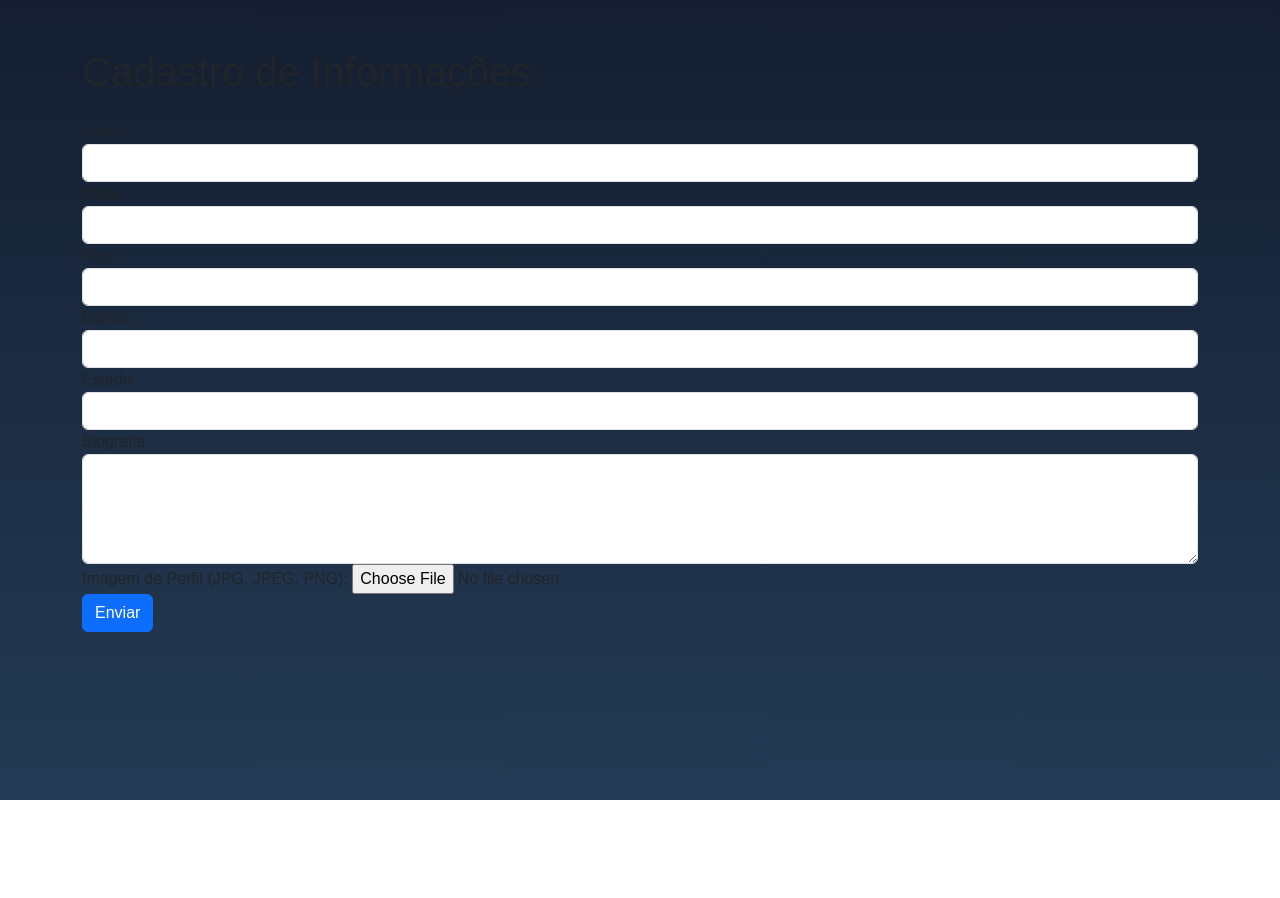
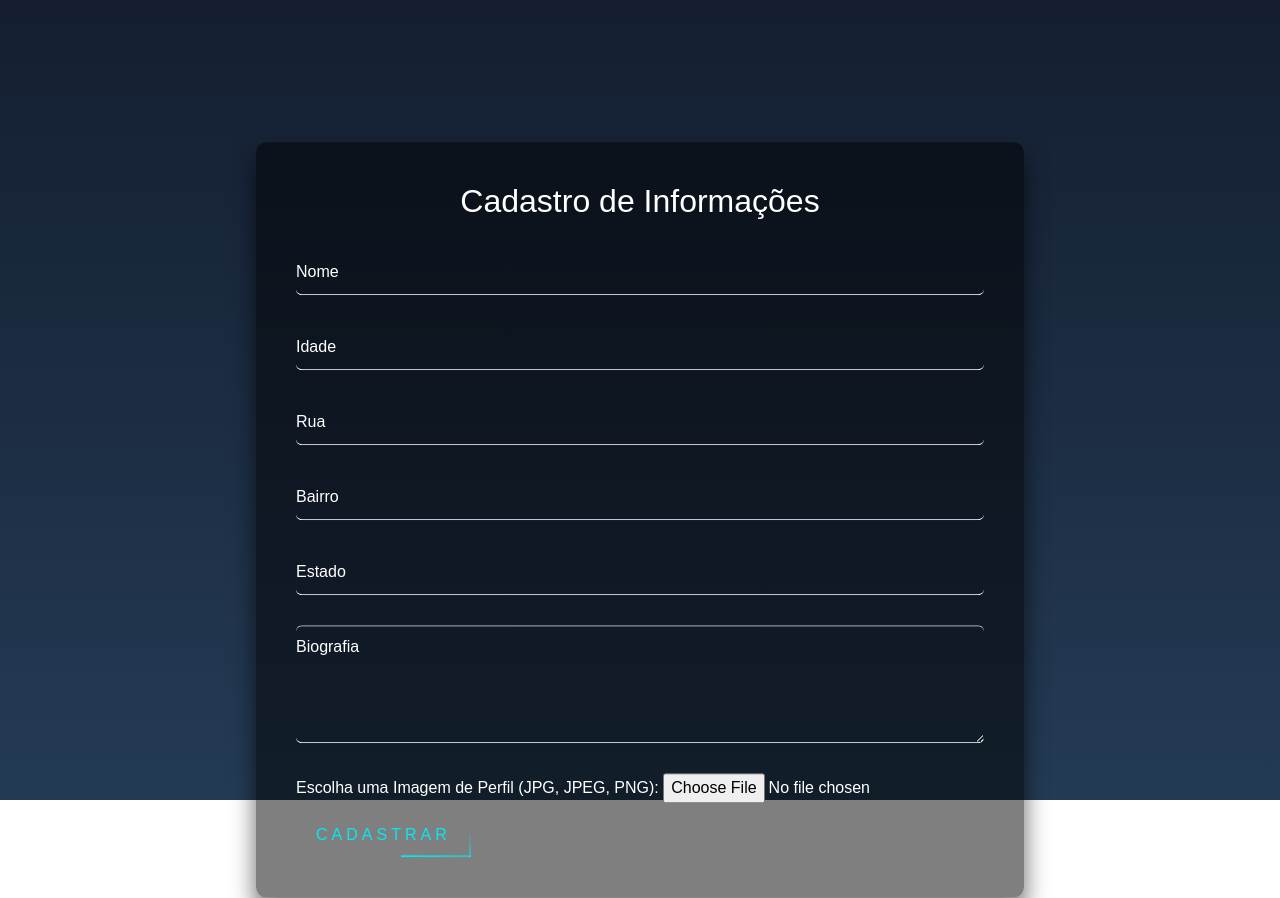
Before and after one commit to Dev-Isaque/information-users, a PHP site: page /includes/cadastro-informacao.php in a window 1280 px wide. Before the commit the page ends 800 px from the top, so only its background shows below. Run offline with PHP 8.4, Linux system fonts and the light colour scheme; some libraries are stand-ins or nearby versions.

Commit message:
Alteração nos campos dos formularios, e arrumando a logica da função de deixa a senha visive/invisivel

```diff
--- a/includes/cadastro-informacao.php
+++ b/includes/cadastro-informacao.php
@@ -1,38 +1,49 @@
-<?php include 'header.php'?>
+<?php include 'header.php' ?>
 
-<div class="container mt-5">
-        <h1 class="mb-4">Cadastro de Informações</h1>
+<div class="background-gradient"></div>
+
+<div class="gradient-container">
+  <div class="form-box form-box-info">
+    <h2>Cadastro de Informações</h2>
     <form id="informacoes-form" action="cadastro-informacao.php" method="post">
-            <div class="form-group">
-                <label for="nome">Nome:</label>
+      <div class="user-box">
         <input type="text" class="form-control" id="nome" name="nome" required>
+        <label for="nome">Nome</label>
+      </div>
+      <div class="user-box">
+        <input type="number" class="form-control" id="idade" name="idade" required>
+        <label for="idade">Idade</label>
+      </div>
+      <div class="user-box">
+        <input type="text" class="form-control" id="rua" name="rua" required>
+        <label for="rua">Rua</label>
+      </div>
+      <div class="user-box">
+        <input type="text" class="form-control" id="bairro" name="bairro" required>
+        <label for="bairro">Bairro</label>
+      </div>
+      <div class="user-box">
+        <input type="text" class="form-control" id="estado" name="estado" required>
+        <label for="estado">Estado</label>
+      </div>
+      <div class="user-box">
+        <textarea class="form-control" id="biografia" name="biografia" rows="4" required></textarea>
+        <label for="biografia">Biografia</label>
       </div>
       <div class="form-group">
-                <label for="idade">Idade:</label>
-                <input type="number" class="form-control" id="idade" name="idade" required>
-            </div>
-            <div class="form-group">
-                <label for="rua">Rua:</label>
-                <input type="text" class="form-control" id="rua" name="rua" required>
-            </div>
-            <div class="form-group">
-                <label for="bairro">Bairro:</label>
-                <input type="text" class="form-control" id="bairro" name="bairro" required>
-            </div>
-            <div class="form-group">
-                <label for="estado">Estado:</label>
-                <input type="text" class="form-control" id="estado" name="estado" required>
-            </div>
-            <div class="form-group">
-                <label for="biografia">Biografia:</label>
-                <textarea class="form-control" id="biografia" name="biografia" rows="4" required></textarea>
-            </div>
-            <div class="form-group">
-                <label for="imagem_perfil">Imagem de Perfil (JPG, JPEG, PNG):</label>
+        <label for="imagem_perfil">Escolha uma Imagem de Perfil (JPG, JPEG, PNG): </label>
         <input type="file" class="form-control-file" id="imagem_perfil" name="imagem_perfil" accept=".jpg, .jpeg, .png" required>
       </div>
-            <button type="submit" class="btn btn-primary">Enviar</button>
+
+      <button type="submit" class="submit-btn">
+        <span></span>
+        <span></span>
+        <span></span>
+        <span></span>
+        Cadastrar
+      </button>
     </form>
   </div>
+</div>
 
-<?php include 'rodape.php'?>
+<?php include 'rodape.php' ?>
--- a/src/css/style.css
+++ b/src/css/style.css
@@ -1,11 +1,26 @@
-html {
+html, body {
   height: 100%;
+  margin: 0;
+  padding: 0;
+  font-family: sans-serif;
+  overflow-x: hidden; /* Impede a barra de rolagem horizontal */
 }
-  body {
-    margin:0;
-    padding:0;
-    font-family: sans-serif;
-    background: linear-gradient(#141e30, #243b55);
+
+.background-gradient {
+  position: fixed;
+  top: 0;
+  left: 0;
+  width: 100vw; /* Largura em relação à largura da janela de visualização */
+  height: 100vh; /* Altura em relação à altura da janela de visualização */
+  z-index: -1;
+  background: linear-gradient(#141e30, #243b55); /* Gradiente de fundo */
+}
+
+.gradient-container {
+  display: flex;
+  flex-direction: column;
+  min-height: 100vh; /* Altura mínima igual à altura da janela de visualização */
+  padding-top: 120px; /* Ajuste para manter o conteúdo afastado do topo */
 }
 
 /****** PAGINA DE LOGIN / CADASTRO******/
@@ -13,31 +28,33 @@ html {
   color: #fff;
 }
 
-.login-box {
+.form-box {
   position: absolute;
-  top: 50%;
-  left: 50%;
+  top: 50%; /* Posiciona o topo do elemento no centro vertical da janela de visualização */
+  left: 50%; /* Posiciona a esquerda do elemento no centro horizontal da janela de visualização */
   width: 400px;
   padding: 40px;
-  transform: translate(-50%, -50%);
-  background: rgba(0,0,0,.5);
+  transform: translate(-50%, -50%); /* Centraliza o elemento horizontalmente e verticalmente */
+  z-index: 1; /* Garante que o formulário esteja acima do gradiente de fundo */
   box-sizing: border-box;
   box-shadow: 0 15px 25px rgba(0,0,0,.6);
   border-radius: 10px;
+  background: rgba(0,0,0,.5); /* Fundo semitransparente */
+  color: #fff; /* Cor do texto */
 }
 
-.login-box h2 {
+.form-box h2 {
 margin: 0 0 30px;
 padding: 0;
 color: #fff;
 text-align: center;
 }
 
-.login-box .user-box {
+.form-box .user-box {
 position: relative;
 }
 
-.login-box .user-box input {
+.form-box .user-box input {
 width: 100%;
 padding: 10px 0;
 font-size: 16px;
@@ -48,7 +65,16 @@ html {
 outline: none;
 background: transparent;
 }
-.login-box .user-box label {
+
+.form-box .user-box input:valid,
+.form-box .user-box input:valid {
+  background-color: #E8F0FE;
+  color: #000;
+  font-size: 12px;
+  padding-left: 5px;
+}
+
+.form-box .user-box label {
 position: absolute;
 top:0;
 left: 0;
@@ -59,15 +85,45 @@ html {
 transition: .5s;
 }
 
-.login-box .user-box input:focus ~ label,
-.login-box .user-box input:valid ~ label {
+.form-box .user-box input:focus ~ label,
+.form-box .user-box input:valid ~ label {
 top: -35px;
 left: 0;
 color: #03e9f4;
 font-size: 12px;
 }
 
-.login-box form .submit-btn {
+.form-box .user-box textarea {
+  width: 100%;
+  padding: 10px 0;
+  font-size: 16px;
+  color: #fff;
+  margin-bottom: 30px;
+  border: none;
+  border-top: 1px solid #fff;
+  border-bottom: 1px solid #fff;
+  outline: none;
+  background: transparent;
+}
+
+.form-box .user-box textarea:focus ~ label,
+.form-box .user-box textarea:valid ~ label {
+  top: -35px;
+  left: 0;
+  color: #03e9f4;
+  font-size: 12px;
+}
+
+.form-box .user-box textarea:valid {
+  background-color: #E8F0FE;
+  color: #000;
+  font-size: 12px;
+  padding-left: 5px;
+}
+
+
+
+.form-box form .submit-btn {
 position: relative;
 display: inline-block;
 padding: 10px 20px;
@@ -84,19 +140,18 @@ html {
 background: transparent;
 }
 
-.login-box form .submit-btn:hover {
+.form-box form .submit-btn:hover {
 background: #03e9f4;
 color: #fff;
-  border-radius: 5px;
 box-shadow: 0 0 5px #03e9f4, 0 0 25px #03e9f4, 0 0 50px #03e9f4, 0 0 100px #03e9f4;
 }
 
-.login-box form .submit-btn span {
+.form-box form .submit-btn span {
 position: absolute;
 display: block;
 }
 
-.login-box form .submit-btn span:nth-child(1) {
+.form-box form .submit-btn span:nth-child(1) {
 top: 0;
 left: -100%;
 width: 100%;
@@ -114,7 +169,7 @@ html {
 }
 }
 
-.login-box form .submit-btn span:nth-child(2) {
+.form-box form .submit-btn span:nth-child(2) {
 top: -100%;
 right: 0;
 width: 2px;
@@ -133,7 +188,7 @@ html {
 }
 }
 
-.login-box form .submit-btn span:nth-child(3) {
+.form-box form .submit-btn span:nth-child(3) {
 bottom: 0;
 right: -100%;
 width: 100%;
@@ -152,7 +207,7 @@ html {
 }
 }
 
-.login-box form .submit-btn span:nth-child(4) {
+.form-box form .submit-btn span:nth-child(4) {
 bottom: -100%;
 left: 0;
 width: 2px;
@@ -187,10 +242,16 @@ html {
   color: #ccc;
 }
 
+.form-box-info {
+  width: 60%;
+  margin-top: 120px;
+  margin-bottom: 120px;
+}
+
 /****** PAGINA DE INDEX ******/
 
 .curriculum-container {
-    max-width: 800px;
+    max-width: 600px;
     margin: auto;
     padding: 20px;
 }
--- a/src/js/script.js
+++ b/src/js/script.js
@@ -15,13 +15,10 @@ $('#login-form').submit(function(event) {
         },
         success: function(response) {
             if (response === 'success') {
-                // Redirecionar para a página principal após o login
                 window.location.href = '../index.php';
             } else if (response === 'no_info') {
-                // Redirecionar para a página de cadastro de informações
                 window.location.href = 'cadastro-informacao.php';
             } else {
-                // Exibir mensagem de erro
                 $('#error-msg').text('Nome de usuário ou senha incorretos.');
             }
         },
@@ -50,7 +47,7 @@ $('#cadastro-form').submit(function(event) {
             },
             success: function(response) {
                 alert(response);
-                window.location.href = 'login.php'; // Redireciona para a página de login após o cadastro bem-sucedido
+                window.location.href = 'login.php';
             },
             error: function(xhr, status, error) {
                 console.error(xhr.responseText);
@@ -94,13 +91,37 @@ $('#informacoes-form').submit(function(event) {
     });
 });
 
+// Função para deixar a senha visivel ou invisivel
 $('#togglePassword').click(function() {
-    // Seleciona o campo de senha
     var password = $('#password');
-    // Alterna o tipo de atributo do campo de senha entre 'password' e 'text'
-    var type = password.attr('type') === 'password' ? 'text' : 'password';
-    password.attr('type', type);
+    var password_login = $('#password-login');
 
-    // Seleciona o ícone de olho dentro do elemento clicado
+    if(password.length > 0) {
+        var type = password.attr('type') === 'password' ? 'text' : 'password';
+        password.attr('type', type);
+    } else if(password_login.length > 0) {
+        var type = password_login.attr('type') === 'password' ? 'text' : 'password';
+        password_login.attr('type', type);
+    } else {
+        return;
+    }
+
+    // Altera apenas o ícone quando clicado
     $('.toggle-icon').toggleClass('fa-eye-slash fa-eye');
+
+    // Mantém a cor selecionada para o ícone
+    var iconColor = $('.toggle-icon').css('color');
+    $('.toggle-icon').css('color', iconColor);
 });
+
+// Função para alterar a cor do ícone quando algo é digitado no input
+$('#password, #password-login').on('input', function() {
+    var password = $('#password');
+    var password_login = $('#password-login');
+
+    if(password.length > 0 && password.val() !== '') {
+        $('.toggle-icon').css('color', 'black');
+    } else if(password_login.length > 0 && password_login.val() !== '') {
+        $('.toggle-icon').css('color', 'black');
+    }
+});
```
Also changed, not shown: includes/cadastro-user.php (+8 -3 lines), includes/login.php (+8 -3 lines), src/image/uploads/img-userId-12.jpeg (added). Lines whose indentation alone changed are shown as unchanged.
